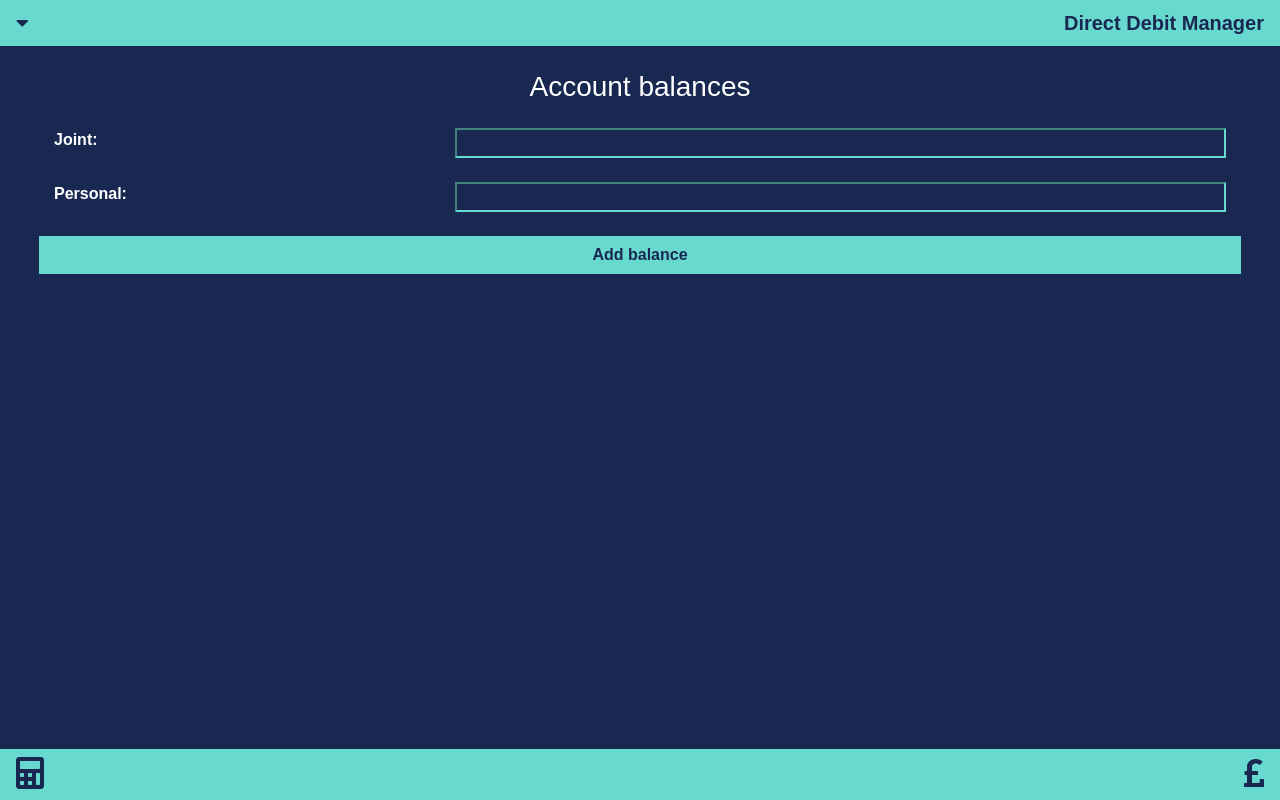
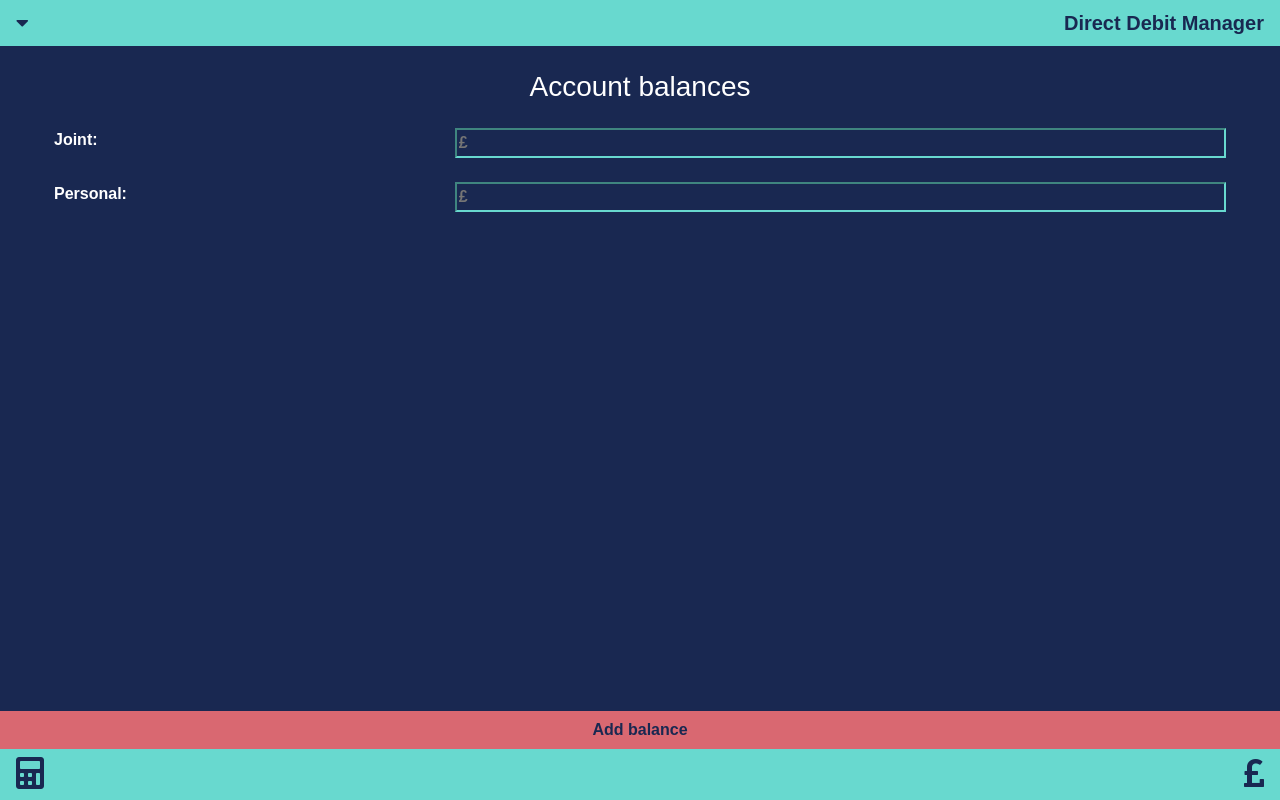
Before and after one commit to benm4ckenzie/finance, a Django app: page /balance in a window 1280 px wide. Run offline with Django 3.2, Linux system fonts and the light colour scheme; data comes from the database, SQL or seed files in the repository; some libraries are stand-ins or nearby versions.

Commit message:
Repositions and retyles submit button

```diff
--- a/monthly_budget/static/monthly_budget/style.css
+++ b/monthly_budget/static/monthly_budget/style.css
@@ -53,6 +53,11 @@ html {
     color: #192851 !important;
 }
 
+.button-colour {
+    background-color: #D96871 !important;
+    color: #192851 !important;
+}
+
 .input-box {
     border-color: #68D9CF;
 }
--- a/monthly_budget/templates/monthly_budget/add_balance.html
+++ b/monthly_budget/templates/monthly_budget/add_balance.html
@@ -9,7 +9,7 @@
             <label class="positioning-left" for="id_joint_account_balance">Joint: </label>
         </div>
         <div class="col-8">
-            <input class="positioning input-box" class="colour-true" type="value" name="joint_account_balance" id="id_joint_account_balance" required>
+            <input class="positioning input-box" type="value" placeholder="£" name="joint_account_balance" id="id_joint_account_balance" required>
         </div>
     </div>
     <div class="row m-4">
@@ -17,12 +17,12 @@
             <label class="positioning-left" for="id_personal_account_balance">Personal: </label>
         </div>
         <div class="col-8">
-            <input class="positioning input-box" type="value" name="personal_account_balance" id="id_personal_account_balance" required>
+            <input class="positioning input-box" type="value" placeholder="£" name="personal_account_balance" id="id_personal_account_balance" required>
         </div>
     </div>
     <div class="m-4">
         <p>
-            <button class="btn colour-reverse positioning rounded-0" type="submit"><strong class="colour-reverse positioning">Add balance</strong></button>
+            <button class="btn button-colour positioning fixed-bottom rounded-0" style="margin-bottom: 51px;" type="submit"><strong class="button-colour positioning">Add balance</strong></button>
         </p>
     </div>
 </form>
```
